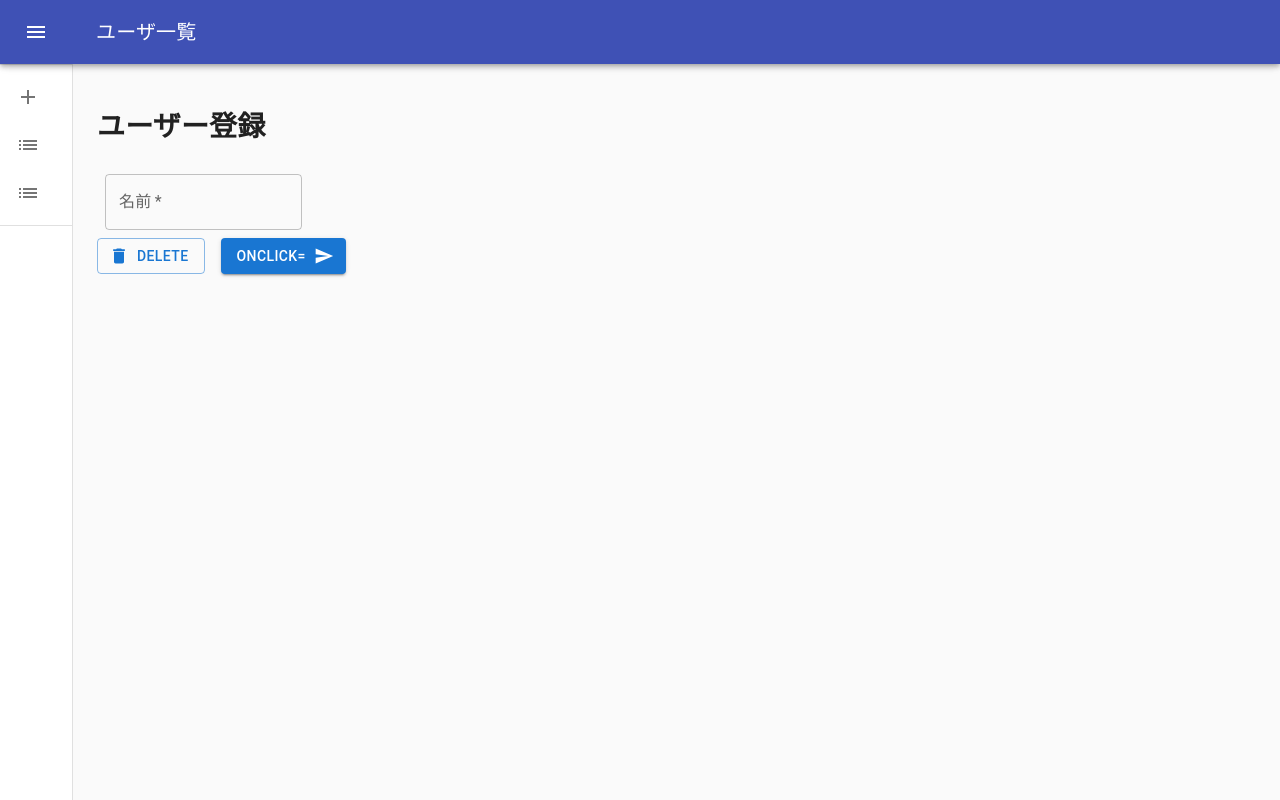
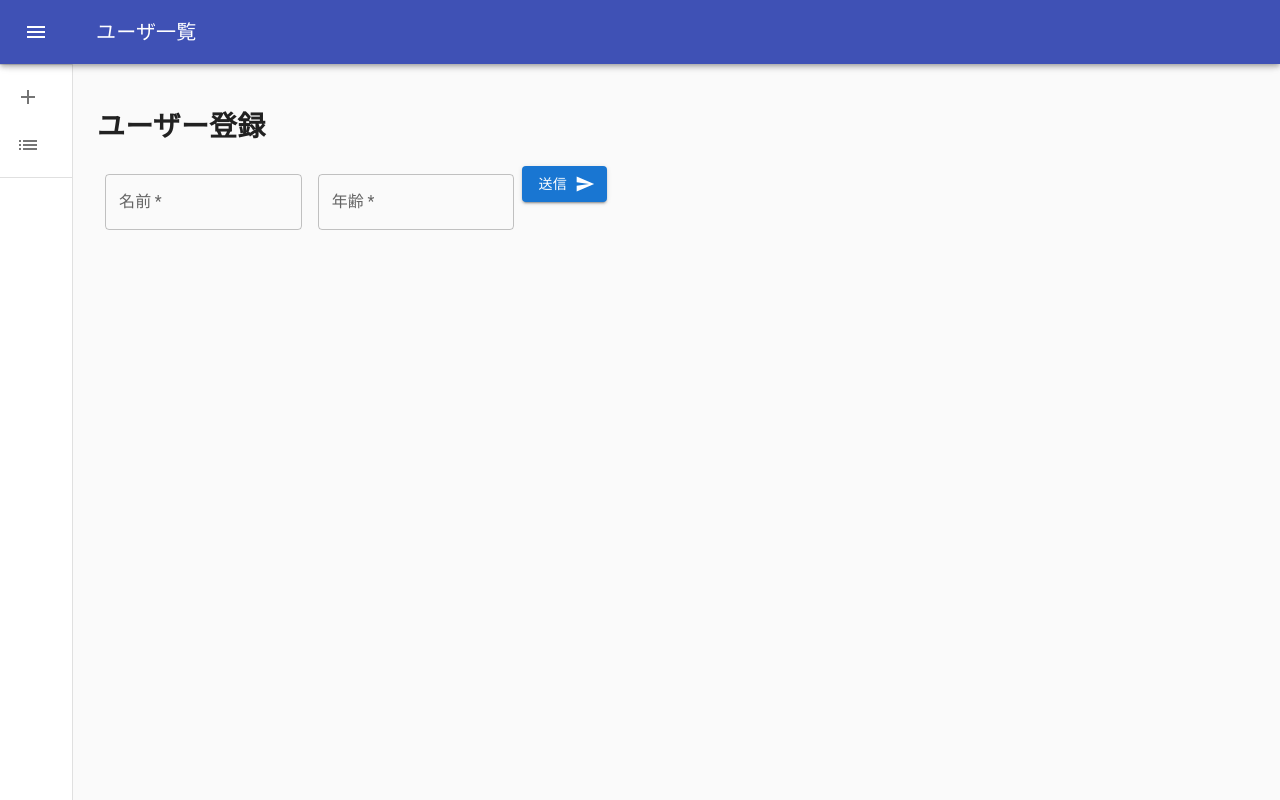
Before and after one commit to arakirai/test, a React (Create React App) app: page /add in a window 1280 px wide. Built offline with nearby package versions, Linux system fonts and the light colour scheme; no server answers.

Commit message:
2022/09/25

```diff
--- a/src/App.js
+++ b/src/App.js
@@ -3,7 +3,7 @@ import { BrowserRouter, Routes, Route } from "react-router-dom";
 import RegisterData from './components/RegisterData';
 import ListData from './components/ListData';
 import NotFound from "./components/NotFound";
-import Delete from './components/Delete';
+
 
 
 function App() {
@@ -15,7 +15,6 @@ function App() {
         <Route path="/list" element={<ListData />} />
         <Route path={`/add`} element={<RegisterData />} />
         <Route path={`/*/`} element={<NotFound />} />
-        <Route path={`/delete`} element={<Delete />} />
       </Routes>
     </BrowserRouter>
     </div>
--- a/src/Menu.js
+++ b/src/Menu.js
@@ -165,14 +165,6 @@ const Menu = (props) => {
                             <ListItemText primary="ユーザ一覧" />
                         </ListItem>
                     </Link>
-                    <Link to="/Delete" className={classes.link}>
-                        <ListItem button>
-                            <ListItemIcon>
-                                <ListIcon />
-                            </ListItemIcon>
-                            <ListItemText primary="削除" />
-                        </ListItem>
-                    </Link>
                 </List>
                 <Divider />
             </Drawer>
--- a/src/components/ListData.js
+++ b/src/components/ListData.js
@@ -154,6 +154,10 @@ const CustomPaginationActionsTable = () => {
     })();
   }, []);
 
+
+
+
+
   // Avoid a layout jump when reaching the last page with empty rows.
   const emptyRows =
     page > 0 ? Math.max(0, (1 + page) * rowsPerPage - list.length) : 0;
@@ -178,6 +182,9 @@ const CustomPaginationActionsTable = () => {
     setDelet(deletedTodoList);
   };
 
+
+
+
   return (
     <Menu name={title}>
       <TableContainer component={Paper}>
@@ -199,9 +206,13 @@ const CustomPaginationActionsTable = () => {
                 <TableCell>{row.gender}</TableCell>
                 <TableCell>{row.Occupation}</TableCell> */}
                 <IconButton
-                  // defaultValue={delet}
+                  defaultValue={delet}
                   // aria-label="delete"
                   onClick={() => onChangeDelet(row.id)}
+
+
+
+                  // onClick={onChangeDelet}
                 >
                   <DeleteIcon />
                 </IconButton>
--- a/src/components/RegisterData.js
+++ b/src/components/RegisterData.js
@@ -4,39 +4,60 @@ import Box from '@mui/material/Box';
 import TextField from '@mui/material/TextField';
 import Menu from "../Menu";
 import Button from '@mui/material/Button';
-import DeleteIcon from '@mui/icons-material/Delete';
+// import DeleteIcon from '@mui/icons-material/Delete';
 import SendIcon from '@mui/icons-material/Send';
-import Stack from '@mui/material/Stack';
+// import Stack from '@mui/material/Stack';
 // import { useSate } from "React";
 // import { SettingsInputComponent } from '@material-ui/icons';
 
 
-const RegisterData = async () => {
-    let res = await axios.post("http://49.212.200.159:8080/api/user/add", data);
+const RegisterData = async (userData) => {
+    let res = await axios.post("http://49.212.200.159:8080/api/user/add", JSON.stringify(userData), {
+        headers: {
+            'content-type': 'application/json',
+        }
+    });
     console.log(res);
     res = res.data;
+    return res;
 };
 
-let data = { name: "", age: "" };
+const RegisterData2 = () => {
+    // const [data, setData] = React.useState();
+    const [name, setName] = React.useState('');
+    const [age, setAge] = React.useState('');
 
-
-const RegisterData2 = () => {
-    const [name, setName] = React.useState();
     // const [age, setage] = React.useState(0);
-
 
     const title = "ユーザ一覧";
 
-    React.useEffect(() => {
-        (async () => {
-            const listData = await RegisterData();
-            console.log(listData);
-        })();
-    }, []);
+    // React.useEffect(() => {
+    //     (async () => {
+    //         const listData = await RegisterData();
+    //         console.log(listData);
+    //     })();
+    // }, []);
 
+    const onChangeName = (event) => {
+        // console.log(event.target.value);
+        setName(event.target.value);
+    }
 
-    const handleChangename = () => {
-        setName(name);
+    const onChangeAge = (event) => {
+        // console.log(event.target.value);
+        setAge(event.target.value);
+    }
+
+    const sendData = async () => {
+        console.log(name);
+        console.log(age);
+        const userData = {
+            name: name,
+            age: age
+        };
+        const res = await RegisterData(userData);
+        console.log(res);
+        return res.data;
     };
 
     return (
@@ -56,8 +77,17 @@ const RegisterData2 = () => {
                         required
                         id="outlined-required"
                         label="名前"
-                        defaultValue={name}
-                        // onClick={handleChangename}
+                        // defaultValue={name}
+                        onChange={(event) => onChangeName(event)}
+                    // onClick={handleChangename}
+                    />
+                    <TextField
+                        required
+                        id="outlined-required"
+                        label="年齢"
+                        // defaultValue={name}
+                        onChange={(event) => onChangeAge(event)}
+                    // onClick={handleChangename}
                     />
                     {/* <TextField
                         required
@@ -65,21 +95,15 @@ const RegisterData2 = () => {
                         label="年齢"
                         defaultValue={data.age}
                     /> */}
-                    <Stack direction="row" spacing={2}>
+                    {/* <Stack direction="row" spacing={2}> */}
+                    <Button
+                        variant="contained"
+                        endIcon={<SendIcon />}
+                        onClick={sendData}>
+                        送信
+                    </Button>
 
-                        <Button
-                            variant="outlined"
-                            startIcon={<DeleteIcon />}
-                        >
-                            Delete
-                        </Button>
-                        <Button
-                            variant="contained"
-                            endIcon={<SendIcon />}>
-                            onClick={handleChangename}
-                        </Button>
-
-                    </Stack>
+                    {/* </Stack> */}
 
                 </div>
 
```
